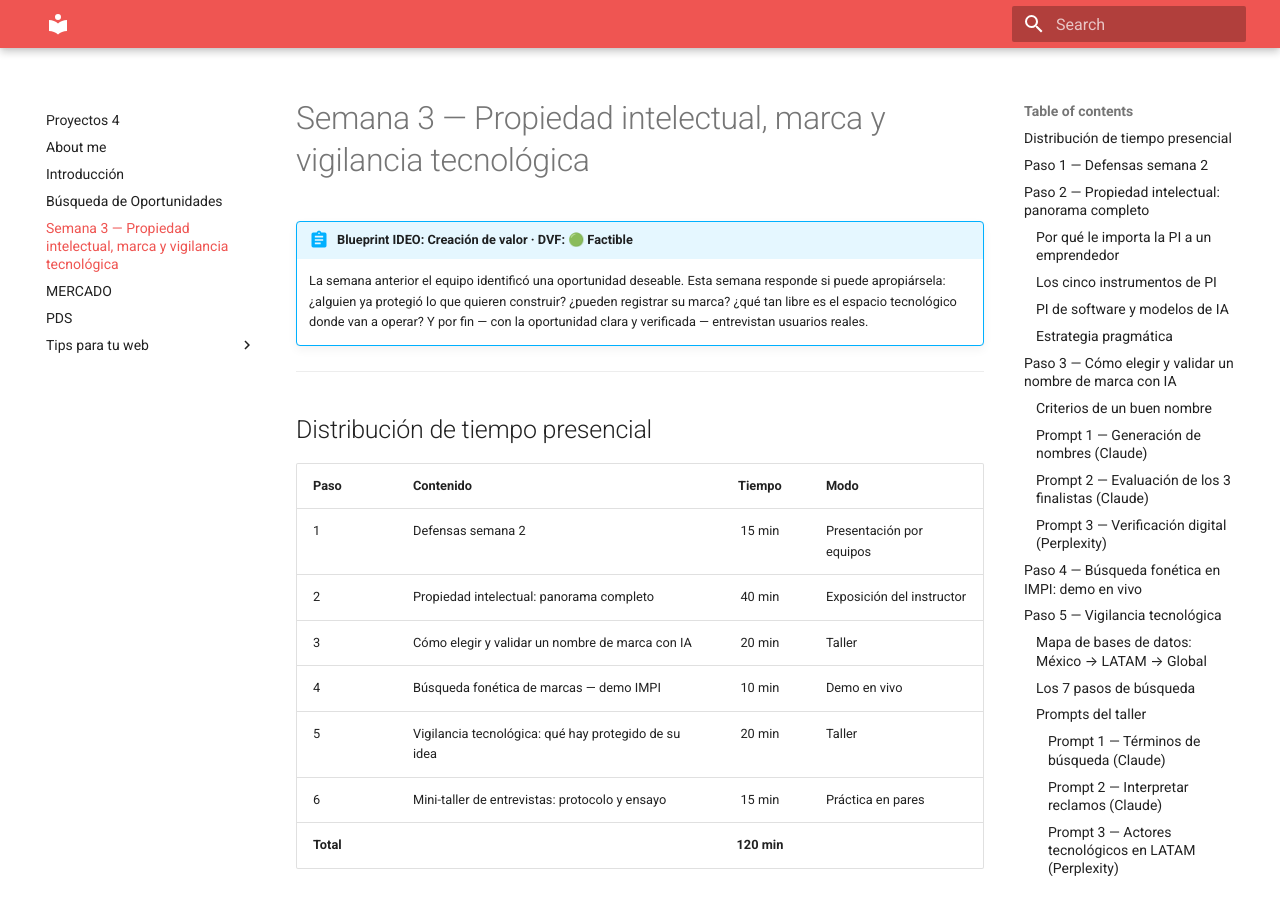
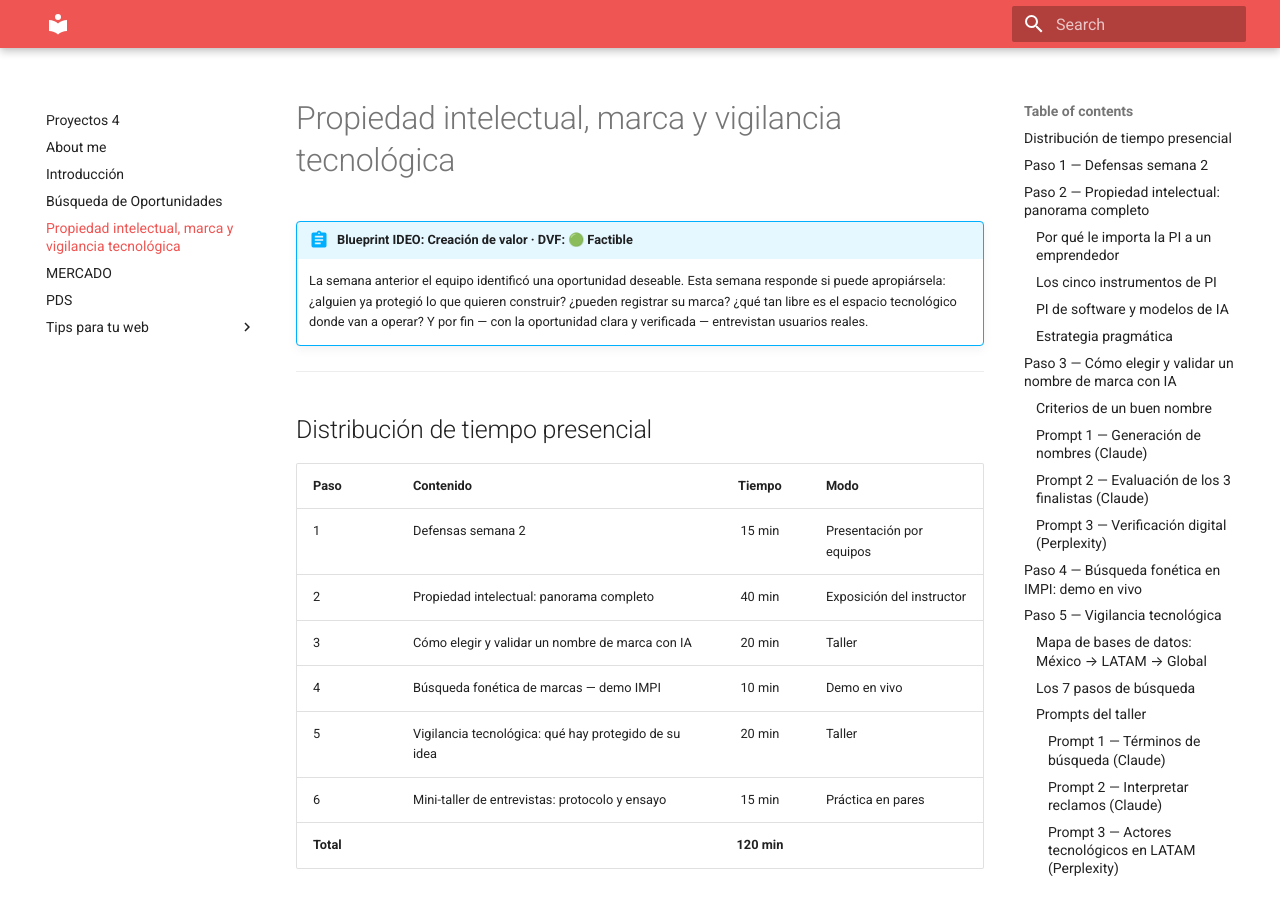
Before and after one commit to Aristarco/Proyectos4, an MkDocs documentation site: the page built from docs/semana3.md, in a window 1280 px wide and 900 px high. Built offline with MkDocs 1.6.1 and Material for MkDocs 9.7.7, drawn with Linux system fonts in a browser that asks for light colours.

Commit message:
Update semana3.md

```diff
--- a/docs/semana3.md
+++ b/docs/semana3.md
@@ -1,4 +1,4 @@
-# Semana 3 — Propiedad intelectual, marca y vigilancia tecnológica
+# Propiedad intelectual, marca y vigilancia tecnológica
 
 !!! abstract "Blueprint IDEO: Creación de valor · DVF: 🟢 Factible"
     La semana anterior el equipo identificó una oportunidad deseable. Esta semana responde si puede apropiársela: ¿alguien ya protegió lo que quieren construir? ¿pueden registrar su marca? ¿qué tan libre es el espacio tecnológico donde van a operar? Y por fin — con la oportunidad clara y verificada — entrevistan usuarios reales.
```
